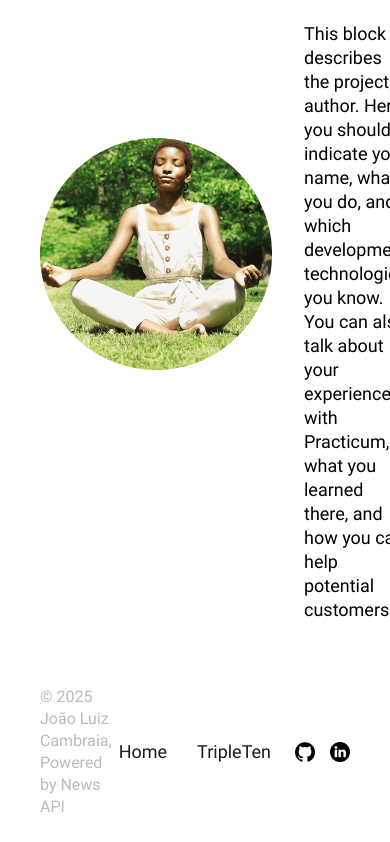
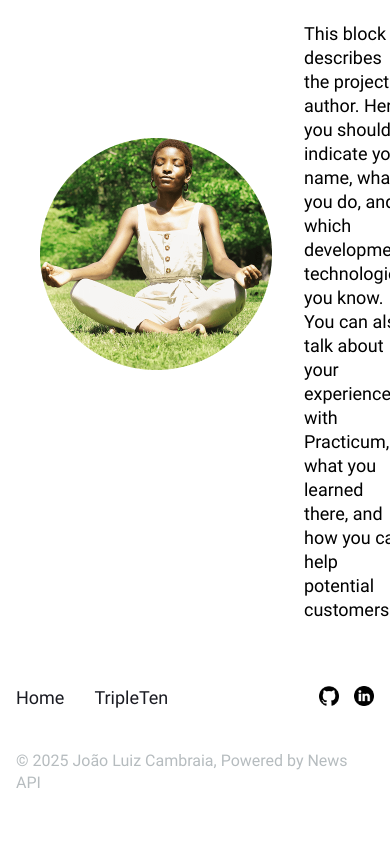
Before and after one commit to jlcambraia/news-explorer-frontend, a React (Vite) app: page / in a window 390 px wide. Shown: the part 1166-2008 px from the top of the page. After the commit the page ends 1984 px from the top, so only its background shows below. Built offline with nearby package versions, Linux system fonts and the light colour scheme.

Commit message:
feat: melhora a responsividade

```diff
--- a/src/components/Footer/Footer.css
+++ b/src/components/Footer/Footer.css
@@ -73,14 +73,10 @@
   }
 }
 
-@media screen and (max-width: 320px) {
+@media screen and (max-width: 543px) {
   .footer {
     flex-direction: column-reverse;
-    padding: 20px 16px;
-  }
-
-  .footer__copyrights {
-    text-align: center;
+    padding: 24px 16px;
   }
 
   .footer__navigation {
@@ -88,6 +84,12 @@
     justify-content: space-between;
     align-items: flex-start;
     margin-bottom: 40px;
+  }
+}
+
+@media screen and (max-width: 320px) {
+  .footer {
+    padding: 20px 16px;
   }
 
   .footer__navigation-links {
```
